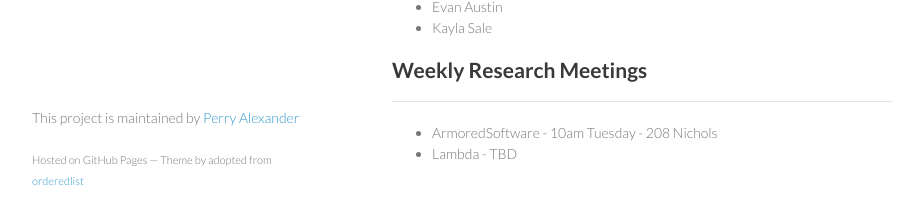
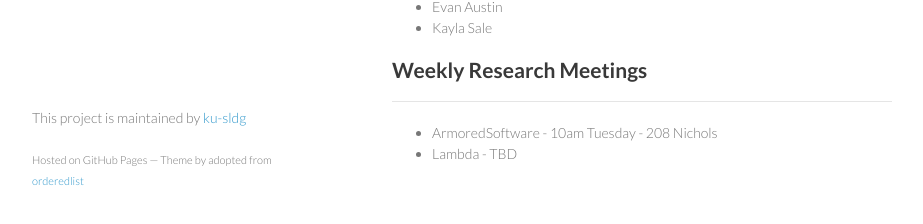
Before and after one commit to ku-sldg/ku-sldg.github.io, a Jekyll site: the page built from index.md, in a window 1280 px wide. Shown: the part 640-864 px from the top of the page, without its empty margins (178-1101 px from the left). Built offline with Jekyll 4.4.1, drawn with Linux system fonts in a browser that asks for light colours.

Commit message:
Reverted frontpage layout

```diff
--- a/_layouts/frontpage.html
+++ b/_layouts/frontpage.html
@@ -34,7 +34,7 @@
       {{ content }}
       </section>
       <footer>
-        <p>This project is maintained by <a href="http://palexand.github.io">Perry Alexander</a></p>
+        <p>This project is maintained by <a href="https://github.com/{{ site.account }}">{{ site.account }}</a></p>
         <p><small>Hosted on GitHub Pages &mdash; Theme by adopted from <a href="https://github.com/orderedlist">orderedlist</a></small></p>
       </footer>
     </div>
```
